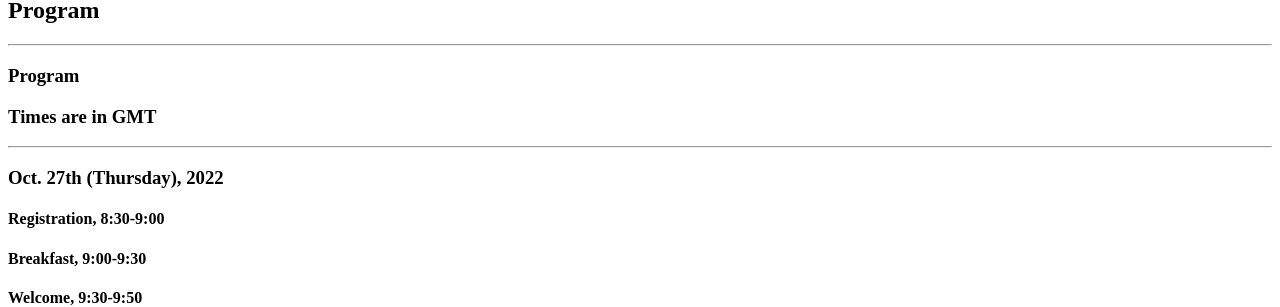
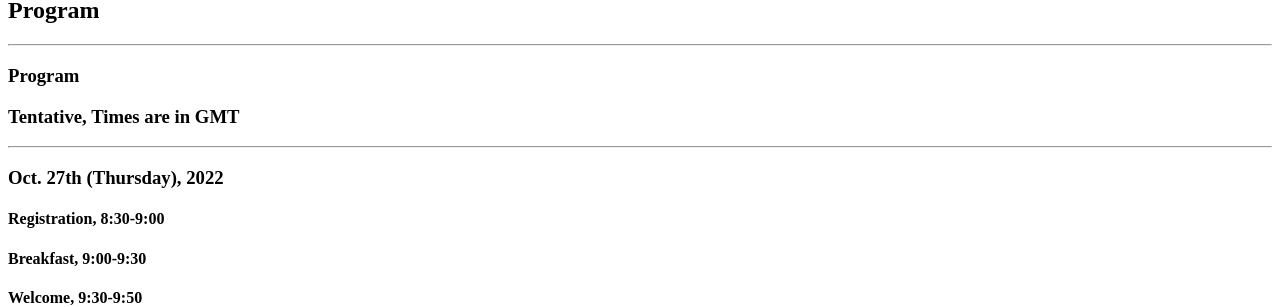
Before and after one commit to abc-research/abc-research.github.io, a Jekyll site: the page built from _posts/2014-07-14-project-5.markdown, in a window 1280 px wide and 900 px high, scrolled down 1452 px. Shown: the part 154-461 px from the top of the window. Built offline with Jekyll 4.4.1, drawn with Linux system fonts in a browser that asks for light colours.

Commit message:
Update _config.yml

```diff
--- a/_config.yml
+++ b/_config.yml
@@ -85,7 +85,7 @@ about:
   - text: "In this conference, we comprehend such research domains as <b>ABC</b>: <i>Activity and Behavior Computing</i>, and provide an open and a confluent place for discussing various aspects and the future of the ABC."
 
 program:
-  - date: "Times are in GMT"
+  - date: "Tentative, Times are in GMT"
   - date: "Oct. 27th (Thursday), 2022"
     session:
       - name: "Registration"
```
